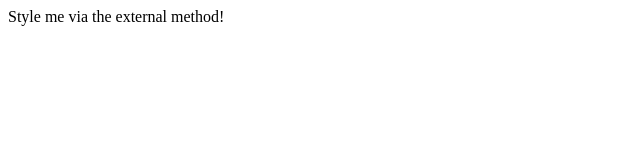
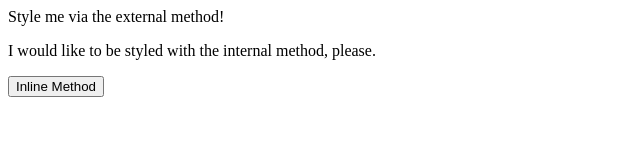
Before and after one commit to RodrigoPessoaDev/methods-css, a plain HTML site: page index.html in a window 1280 px wide. Shown: the whole page, without its empty margins (0-640 px from the left). Drawn offline with Linux system fonts and the light colour scheme.

Commit message:
Add paragraph and button to index.html

```diff
--- a/index.html
+++ b/index.html
@@ -7,5 +7,7 @@
 </head>
 <body>
     <div>Style me via the external method!</div>
+    <p>I would like to be styled with the internal method, please.</p>
+    <button>Inline Method</button>
 </body>
 </html>
```
